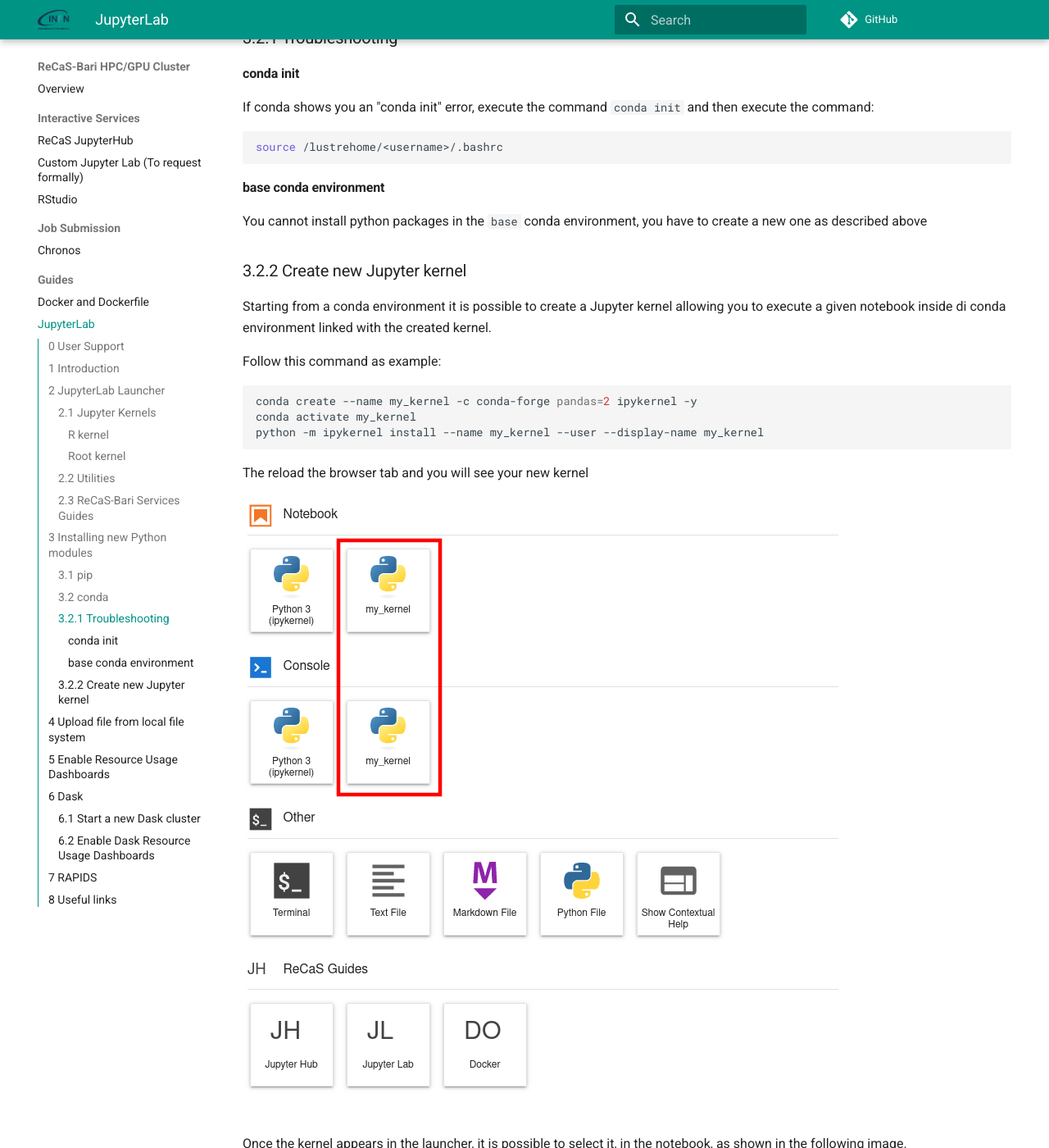
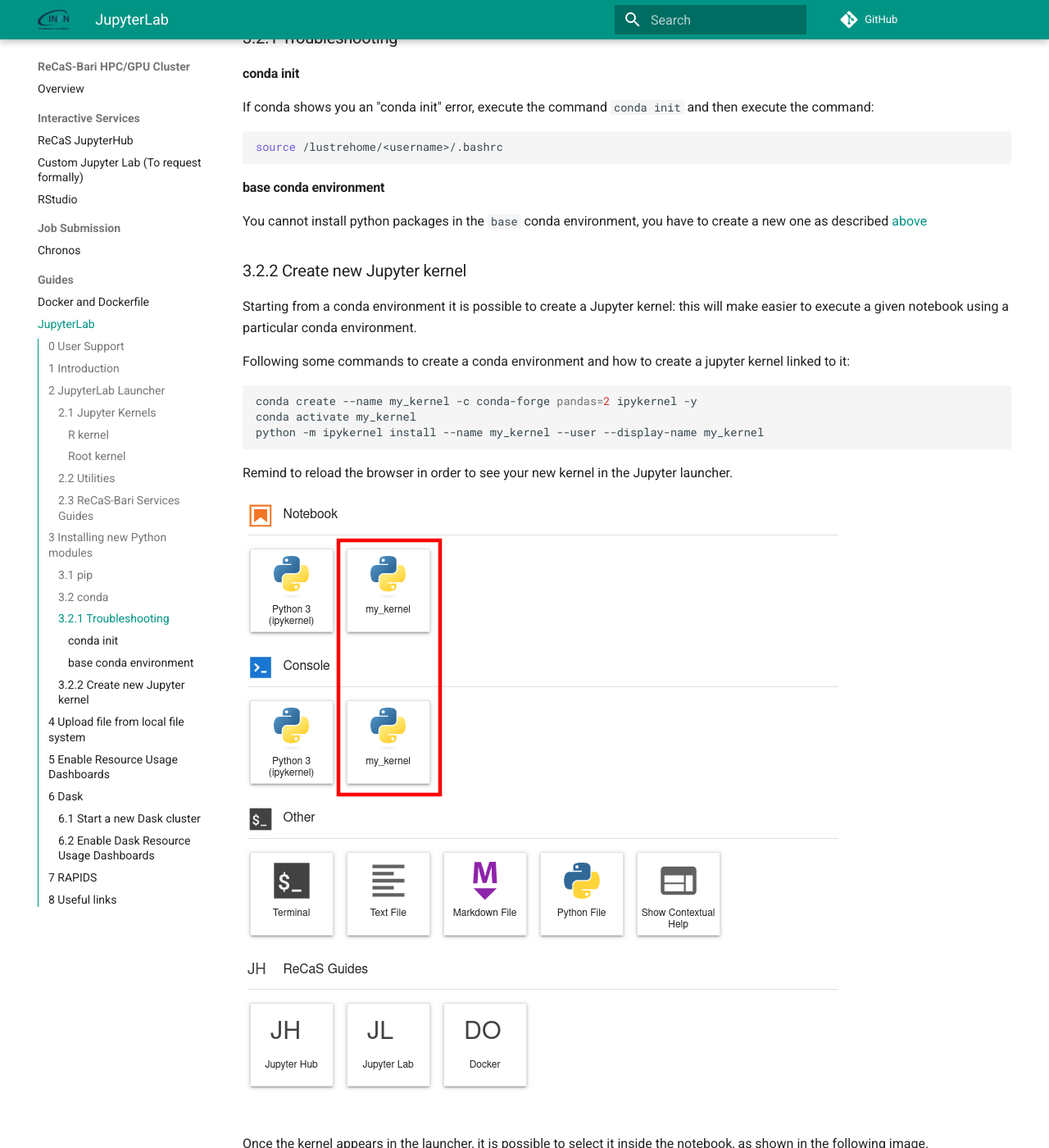
Before and after one commit to jvino/cluster-hpc-gpu-guides, an MkDocs documentation site: the page built from docs/guides/jupyter-lab.md, in a window 1280 px wide and 1400 px high, scrolled down 3745 px. Shown: the whole window at 82% size. Built offline with MkDocs 1.6.1 and Material for MkDocs 9.7.7, drawn with Linux system fonts in a browser that asks for light colours; comment, search, counter and statistics services are not loaded; some of the changed text lies outside the part shown.

Commit message:
new JupyterHub guides

````diff
--- a/docs/guides/jupyter-lab.md
+++ b/docs/guides/jupyter-lab.md
@@ -48,7 +48,7 @@
 
 ### 2.3 ReCaS-Bari Services Guides
 
-Below, there are the links to guide for all ReCaS-Bari GPU-cluster services.
+In the bottom rows you will find links to guides for all ReCaS-Bari GPU-cluster services.
 
 ## 3 Installing new Python modules
 
@@ -67,7 +67,7 @@
 ```
 
 !!! warning
-	Remember to put a `%` before the `pip install` command: in this way the python module is directly available in the kernel. Otherwise a restart of the kernel is required.
+	Remember to put a `%` before the `pip install` command: in this way the python module is directly available in the kernel. Otherwise restart the kernel to use the installed packages.
 
 There is a drawback to use `pip install`: when your JupyterLab instance is restarted you will lose all installed Python modules.
 
@@ -111,13 +111,13 @@
 ```
 
 #### base conda environment
-You cannot install python packages in the `base` conda environment, you have to create a new one as described above
+You cannot install python packages in the `base` conda environment, you have to create a new one as described [above](https://jvino.github.io/cluster-hpc-gpu-guides/guides/jupyter-lab/#32-conda)
 
 ### 3.2.2 Create new Jupyter kernel
 
-Starting from a conda environment it is possible to create a Jupyter kernel allowing you to execute a given notebook inside di conda environment linked with the created kernel.
+Starting from a conda environment it is possible to create a Jupyter kernel: this will make easier to execute a given notebook using a particular conda environment.
 
-Follow this command as example:
+Following some commands to create a conda environment and how to create a jupyter kernel linked to it:
 
 ```bash
 conda create --name my_kernel -c conda-forge pandas=2 ipykernel -y
@@ -125,17 +125,17 @@
 python -m ipykernel install --name my_kernel --user --display-name my_kernel
 ```
 
-The reload the browser tab and you will see your new kernel
+Remind to reload the browser in order to see your new kernel in the Jupyter launcher.
 
 ![jupyterlab-new-kernel](images/jupyterlab-new-kernel.png)
 
-Once the kernel appears in the launcher, it is possible to select it, in the notebook, as shown in the following image.
+Once the kernel appears in the launcher, it is possible to select it inside the notebook, as shown in the following image.
 
 ![jupyterlab-new-kernel-notebook](images/jupyterlab-new-kernel-notebook.png)
 
 ## 4 Upload file from local file system
 
-To Upload files from your local file system to the JupyterLab workspace, press the button shown in the following figure and select the files to would like to upload.
+To upload files from your local file system to the JupyterLab workspace, press the button shown in the following figure and select the files to would like to upload.
 
 ![jupyterlab-upload-file](images/jupyterlab-upload-file.png)
 
````
Also changed, not shown: other parts of docs/guides/jupyter-lab.md (+1 -1 lines).
